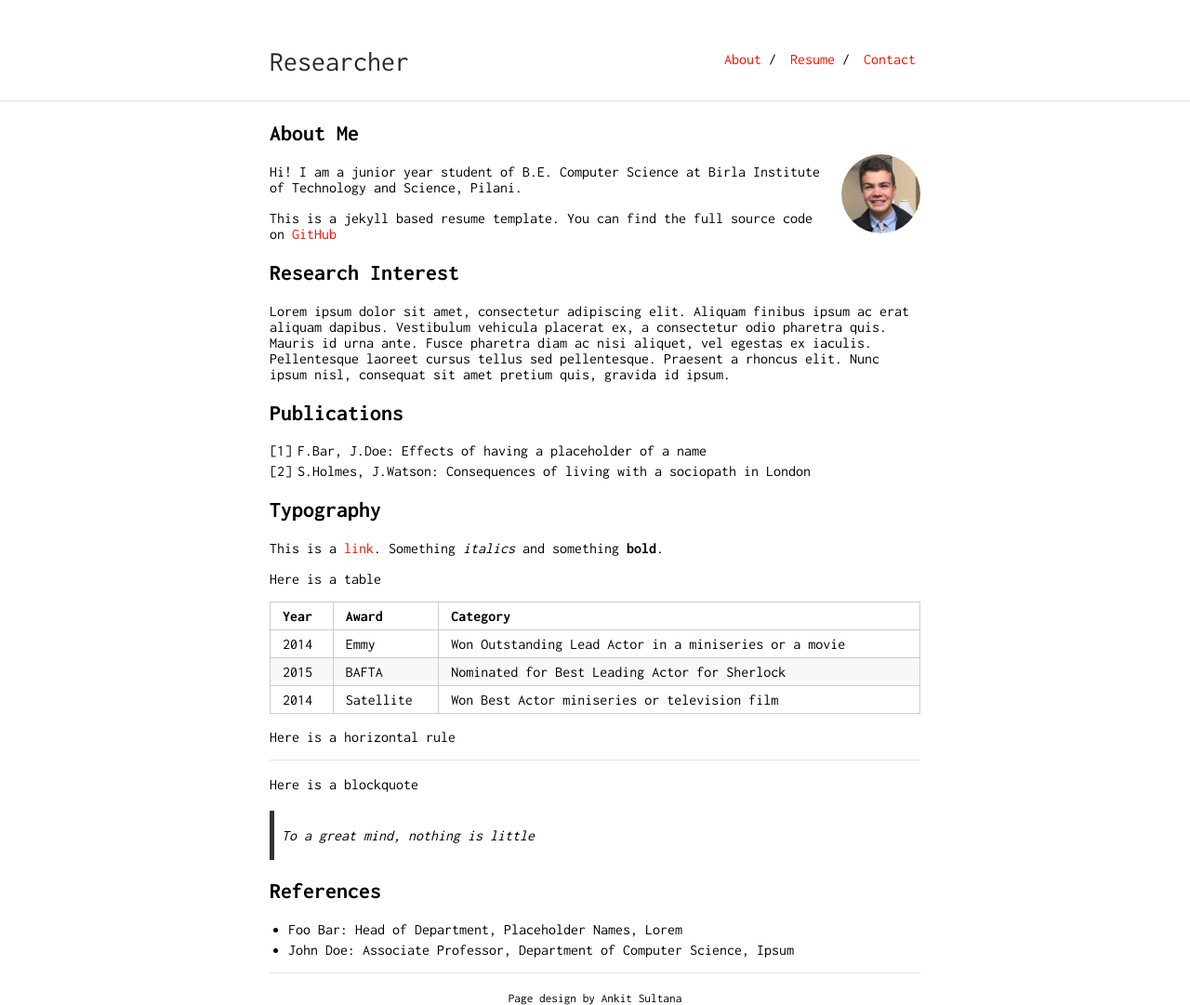
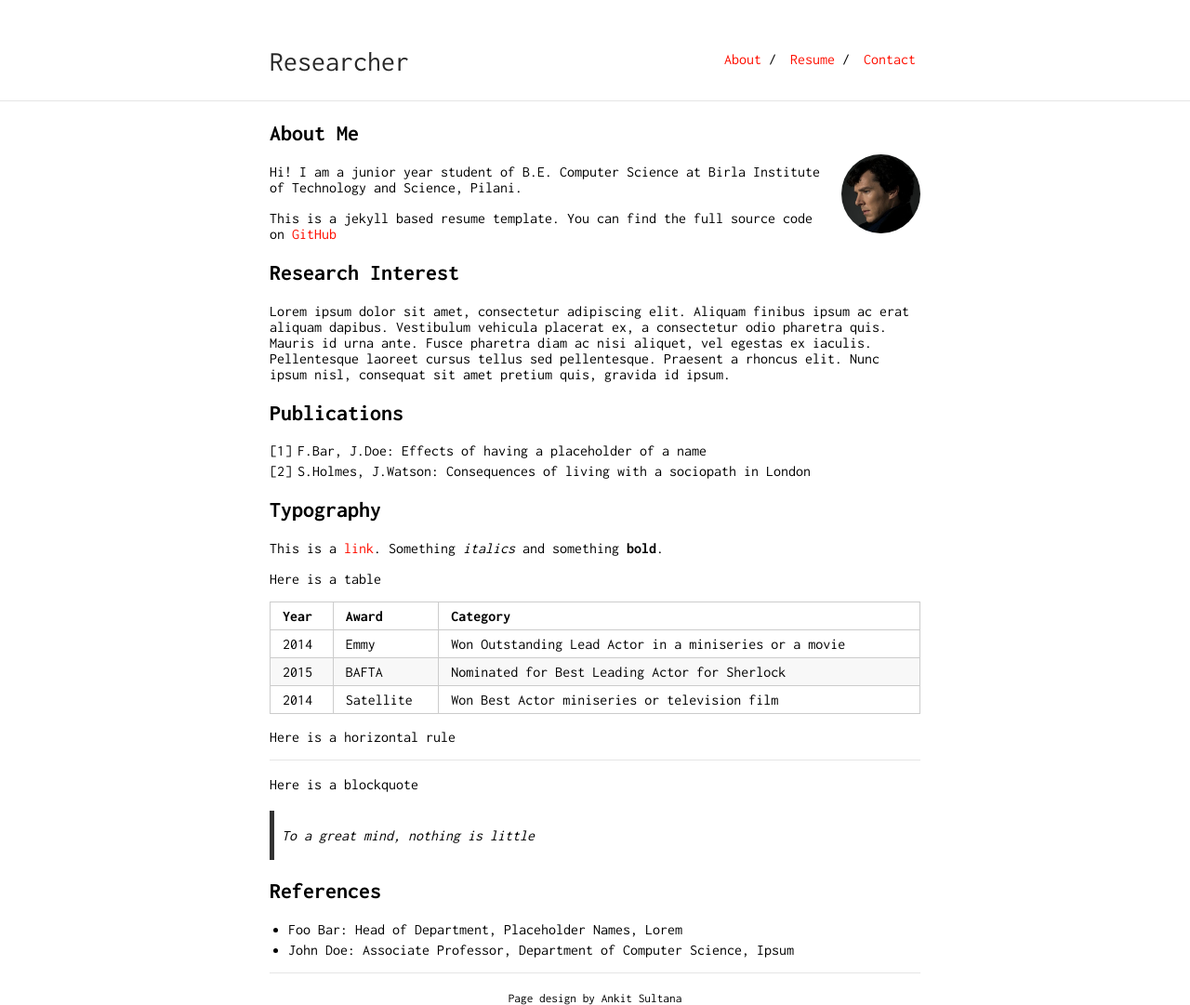
Before and after one commit to jamsteh/jaimevives.github.io, a Jekyll site: the page built from index.md, in a window 1280 px wide. Shown: the whole page at 93% size. Built offline with Jekyll 4.4.1, drawn with Linux system fonts in a browser that asks for light colours; our own code applies the rules of GitHub Pages for plain Markdown files.

Commit message:
sherlock

```diff
--- a/index.md
+++ b/index.md
@@ -4,7 +4,7 @@
 
 ## About Me
 
-<img class="profile-picture" src="headshot.png">
+<img class="profile-picture" src="sherlock.jpg">
 
 Hi! I am a junior year student of B.E. Computer Science at Birla Institute of Technology and Science, Pilani.
 
```
Also changed, not shown: 1 other file.
